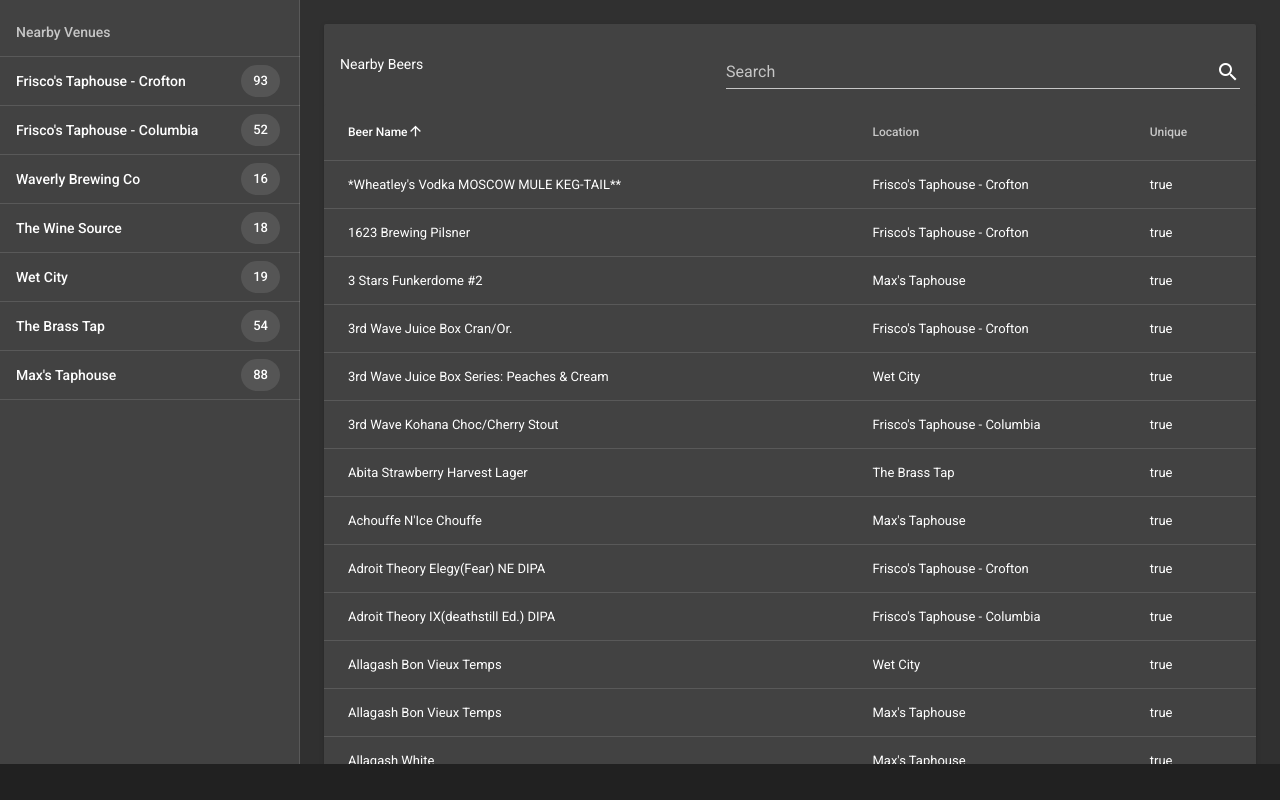
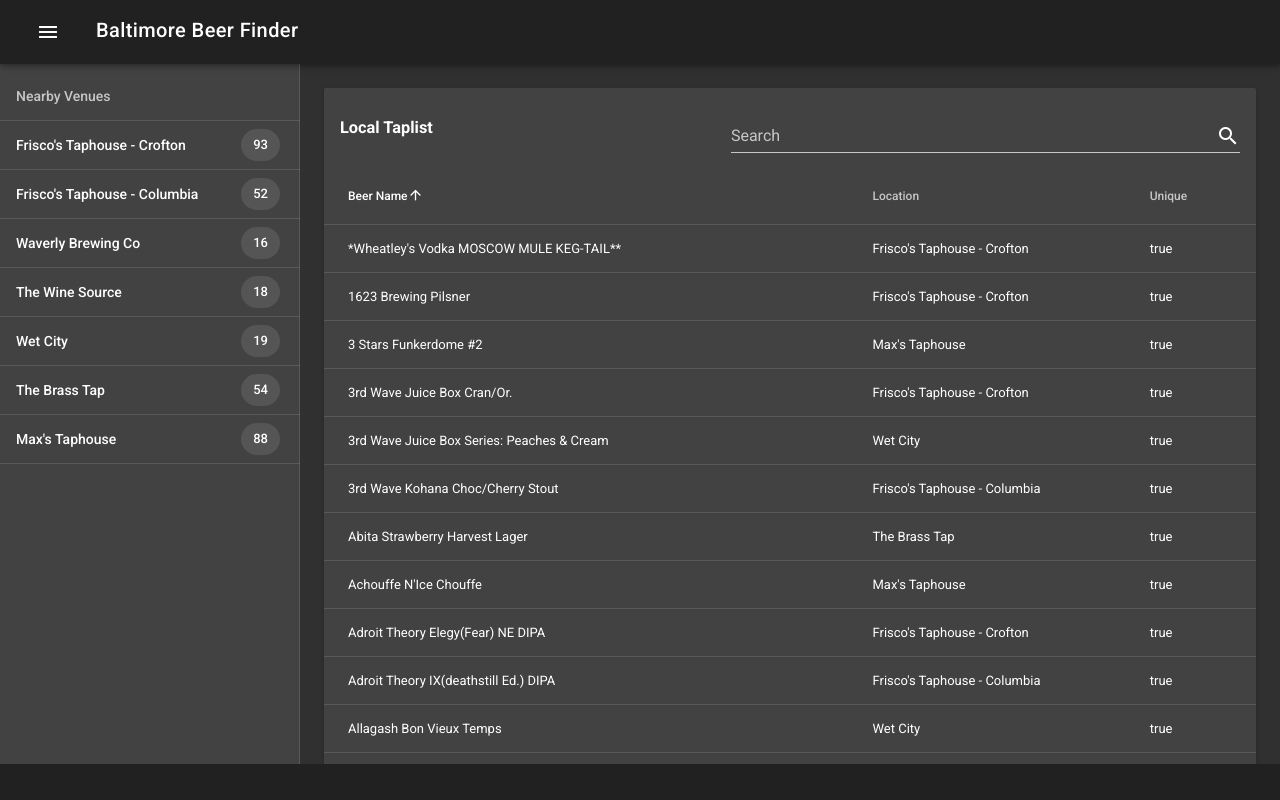
Before and after one commit to jporter-dev/taplist, a Vue app: page / in a window 1280 px wide. Shown: the top 800 px of the page. Built offline with nearby package versions, Linux system fonts and the light colour scheme.

Commit message:
Fixed sidebar and top menu

```diff
--- a/src/App.vue
+++ b/src/App.vue
@@ -1,9 +1,21 @@
 <template>
   <v-app dark>
-    <v-navigation-drawer app>
+    <v-navigation-drawer
+      app
+      v-model="drawer"
+      :clipped="$vuetify.breakpoint.lgAndUp"
+      fixed
+    >
       <venues></venues>
     </v-navigation-drawer>
-    <!-- <v-toolbar app></v-toolbar> -->
+    <v-toolbar app fixed :clipped-left="$vuetify.breakpoint.lgAndUp">
+      <v-toolbar-title>
+        <v-toolbar-side-icon
+          @click.stop="drawer = !drawer"
+        ></v-toolbar-side-icon>
+        <span class="hidden-sm-and-down ml-4">Baltimore Beer Finder</span>
+      </v-toolbar-title>
+    </v-toolbar>
     <v-content>
       <v-container fluid>
         <router-view></router-view>
@@ -16,7 +28,17 @@
 import Venues from "@/components/Venues.vue";
 
 export default {
-  components: { Venues }
+  components: { Venues },
+  computed: {
+    drawer: {
+      get() {
+        return this.$store.state.drawer;
+      },
+      set(val) {
+        this.$store.commit("SET_DRAWER", val);
+      }
+    }
+  }
 };
 </script>
 
--- a/src/components/Taplist.vue
+++ b/src/components/Taplist.vue
@@ -1,8 +1,10 @@
 <template>
   <v-card>
     <v-card-title>
-      Nearby Beers
-      <v-spacer></v-spacer>
+      <h3 class="hidden-sm-and-down">
+        Local Taplist
+      </h3>
+      <v-spacer class="hidden-sm-and-down"></v-spacer>
       <v-text-field
         v-model="search"
         append-icon="search"
--- a/src/components/Venues.vue
+++ b/src/components/Venues.vue
@@ -3,7 +3,7 @@
     <v-subheader>Nearby Venues</v-subheader>
     <v-divider></v-divider>
     <template v-for="(total, venue) in venues">
-      <v-list-tile :key="venue + 'tile'" @click="SET_SEARCH(venue)">
+      <v-list-tile :key="venue + 'tile'" @click="click(venue)">
         <v-list-tile-content>
           {{ venue }}
         </v-list-tile-content>
@@ -33,7 +33,11 @@
     }
   },
   methods: {
-    ...mapMutations(["SET_SEARCH"])
+    ...mapMutations(["SET_SEARCH", "SET_DRAWER"]),
+    click(venue) {
+      this.SET_SEARCH(venue);
+      this.SET_DRAWER(false);
+    }
   }
 };
 </script>
--- a/src/store.js
+++ b/src/store.js
@@ -5,10 +5,14 @@
 
 export default new Vuex.Store({
   state: {
+    drawer: null,
     search: null,
     taplist: require("../public/taplist.json")
   },
   mutations: {
+    SET_DRAWER(state, payload) {
+      state.drawer = payload;
+    },
     SET_SEARCH(state, payload) {
       state.search = payload;
     }
```
